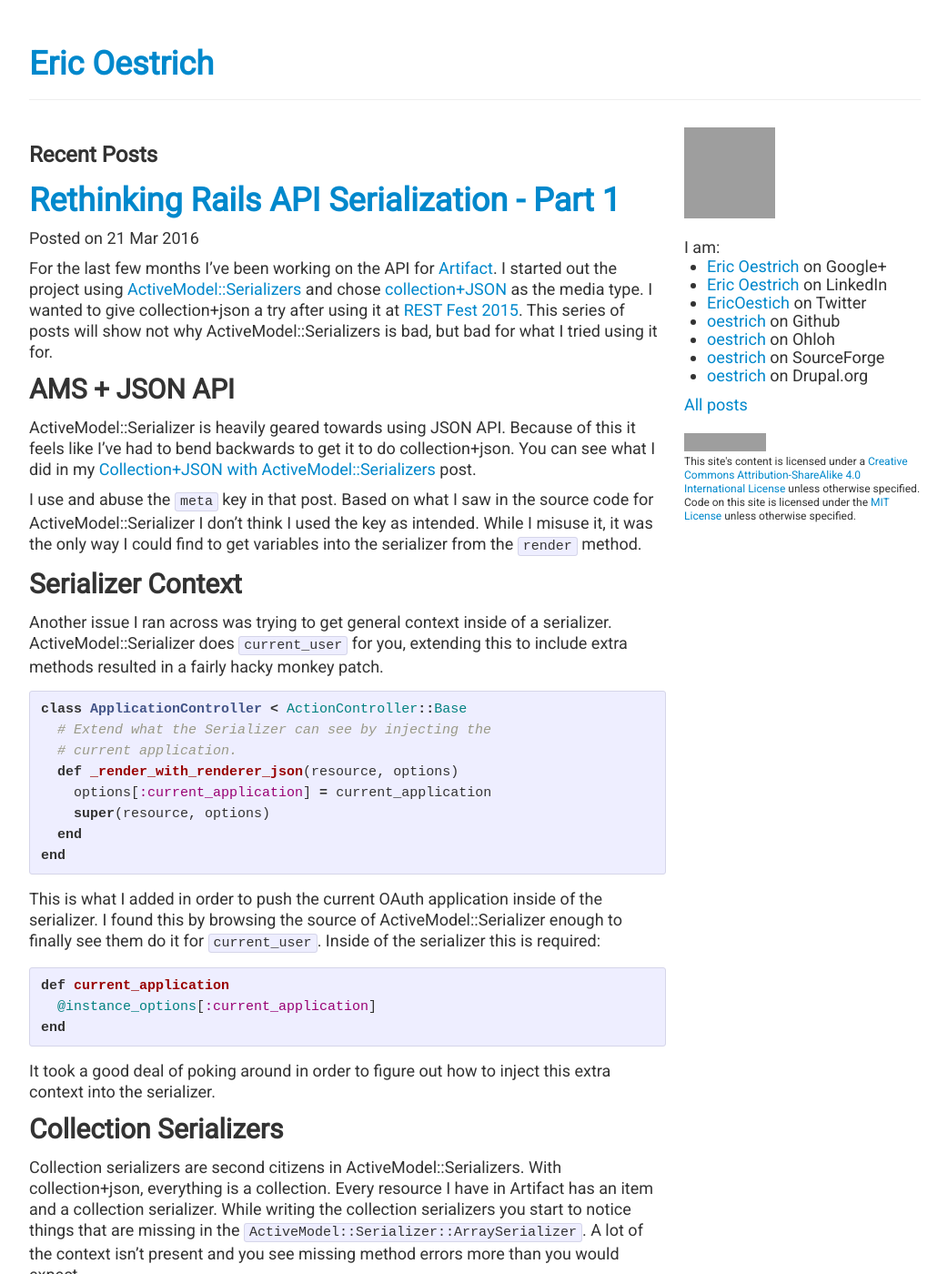
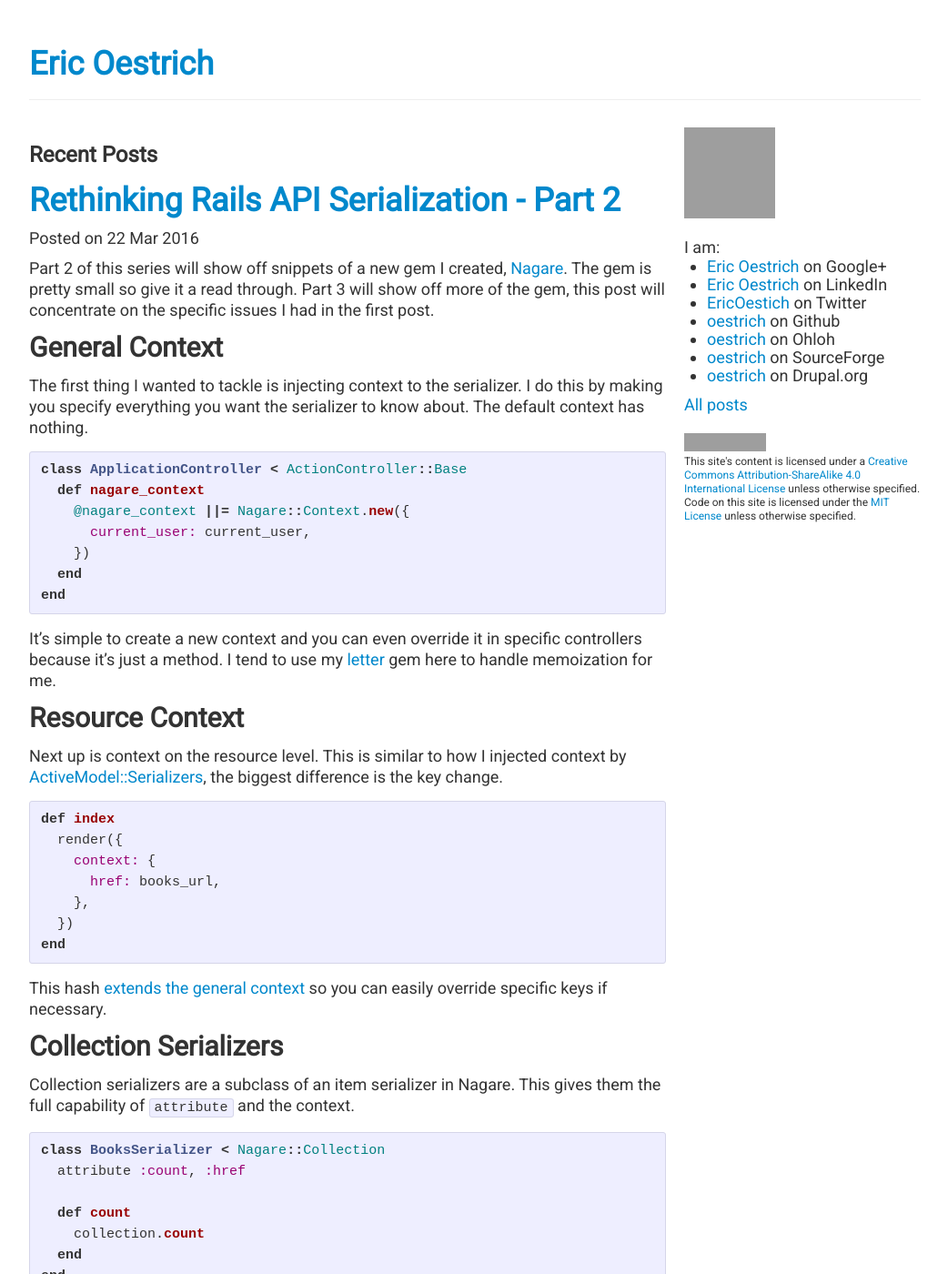
Before and after one commit to oestrich/blog.oestrich.org, a Jekyll site: the page built from index.html, in a window 1280 px wide and 1400 px high. Shown: the whole window at 91% size, without its empty margins (118-1160 px from the left). Built offline with Jekyll 4.4.1, drawn with Linux system fonts in a browser that asks for light colours; Markdown is read by kramdown in place of the engine named in the settings; the list of posts is cut into pages by our own code; some of the changed text lies outside the part shown; grey boxes are pictures that could not be loaded.

Commit message:
Rethinking Rails API Serialization Part 2

````diff
--- a/_posts/2016-03-21-rethinking-rails-api-serialization-part-1.md
+++ b/_posts/2016-03-21-rethinking-rails-api-serialization-part-1.md
@@ -72,8 +72,16 @@ I personally now prefer explicitly referring to a serializer I want to use on an
 
 These are all fairly minor pain points, but it has recently gotten me to thinking how I can make it better. In the next post I'll go over what I came up with.
 
+### Rethinking Rails API Serializations Series
+
+- [Part 1][part1]
+- [Part 2][part2]
+- Part 3
+
 [artifact]: https://www.discoverartifacts.com/
 [ams]: https://github.com/rails-api/active_model_serializers
 [cjson]: http://amundsen.com/media-types/collection/
 [restfest]: http://restfest.org/
 [cjsonams]: {% post_url 2015-09-29-active-model-serializers-collection-json %}
+[part1]: {% post_url 2016-03-21-rethinking-rails-api-serialization-part-1 %}
+[part2]: {% post_url 2016-03-22-rethinking-rails-api-serialization-part-2 %}
--- /dev/null
+++ b/_posts/2016-03-22-rethinking-rails-api-serialization-part-2.md
@@ -0,0 +1,116 @@
+---
+layout: post
+categories:
+- ruby
+- rails
+- api
+- serialization
+title: Rethinking Rails API Serialization - Part 2
+description: Common problems I had with Rails API serialization - Part 2 How to deal with them
+date: 2016-03-22 10:00 AM
+---
+
+Part 2 of this series will show off snippets of a new gem I created, [Nagare][nagare]. The gem is pretty small so give it a read through. Part 3 will show off more of the gem, this post will concentrate on the specific issues I had in the first post.
+
+## General Context
+
+The first thing I wanted to tackle is injecting context to the serializer. I do this by making you specify everything you want the serializer to know about. The default context has nothing.
+
+```ruby
+class ApplicationController < ActionController::Base
+  def nagare_context
+    @nagare_context ||= Nagare::Context.new({
+      current_user: current_user,
+    })
+  end
+end
+```
+
+It's simple to create a new context and you can even override it in specific controllers because it's just a method. I tend to use my [letter][letter] gem here to handle memoization for me.
+
+## Resource Context
+
+Next up is context on the resource level. This is similar to how I injected context by [ActiveModel::Serializers][ams], the biggest difference is the key change.
+
+```ruby
+def index
+  render({
+    context: {
+      href: books_url,
+    },
+  })
+end
+```
+
+This hash [extends the general context][extendcontext] so you can easily override specific keys if necessary.
+
+## Collection Serializers
+
+Collection serializers are a subclass of an item serializer in Nagare. This gives them the full capability of `attribute` and the context.
+
+```ruby
+class BooksSerializer < Nagare::Collection
+  attribute :count, :href
+
+  def count
+    collection.count
+  end
+end
+```
+
+`href` is coming from the context, if we think of this rendering in the `index` method shown above.
+
+## Explicit Resources
+
+Nagare requires you to explicitly set the serializer for it to do anything. This is how I prefer it because I almost never tended to use the automatic serializer choice.
+
+```ruby
+def index
+  render({
+    serializers: { collection: BooksSerializer, item: BookSerializer },
+  })
+end
+```
+
+## Adapters
+
+This was one thing I really liked from ActiveModel::Serializers and copied for Nagare. ActiveModel::Serializers lets you define an adapter that can completely reshape the JSON before it leaves your app. I used this for [Collection+JSON with ActiveModel::Serializers][cjsonams].
+
+Nagare's version of adapters is pretty simple to start. The only interface is `#as_json`. Here is the full default adapter:
+
+```ruby
+class Adapter
+  def initialize(serializer, collection: false)
+    @serializer = serializer
+    @collection = collection
+  end
+
+  def as_json(options = nil)
+    serializer.as_json(options)
+  end
+
+  private
+
+  attr_reader :serializer, :collection
+end
+```
+
+This is pretty simple, but you have a hook into doing more complicated things like Collection+JSON or JSON API.
+
+## Part 3
+
+Next post I'll show off how to use Nagare further.
+
+### Rethinking Rails API Serializations Series
+
+- [Part 1][part1]
+- [Part 2][part2]
+- Part 3
+
+[nagare]: https://github.com/oestrich/nagare
+[letter]: https://github.com/oestrich/letter
+[ams]: https://github.com/rails-api/active_model_serializers
+[extendcontext]: https://github.com/oestrich/nagare/blob/b693e61bc9f4662f51b82c8149f9da4c4a802a73/lib/nagare.rb#L114
+[cjsonams]: {% post_url 2015-09-29-active-model-serializers-collection-json %}
+[part1]: {% post_url 2016-03-21-rethinking-rails-api-serialization-part-1 %}
+[part2]: {% post_url 2016-03-22-rethinking-rails-api-serialization-part-2 %}
````
